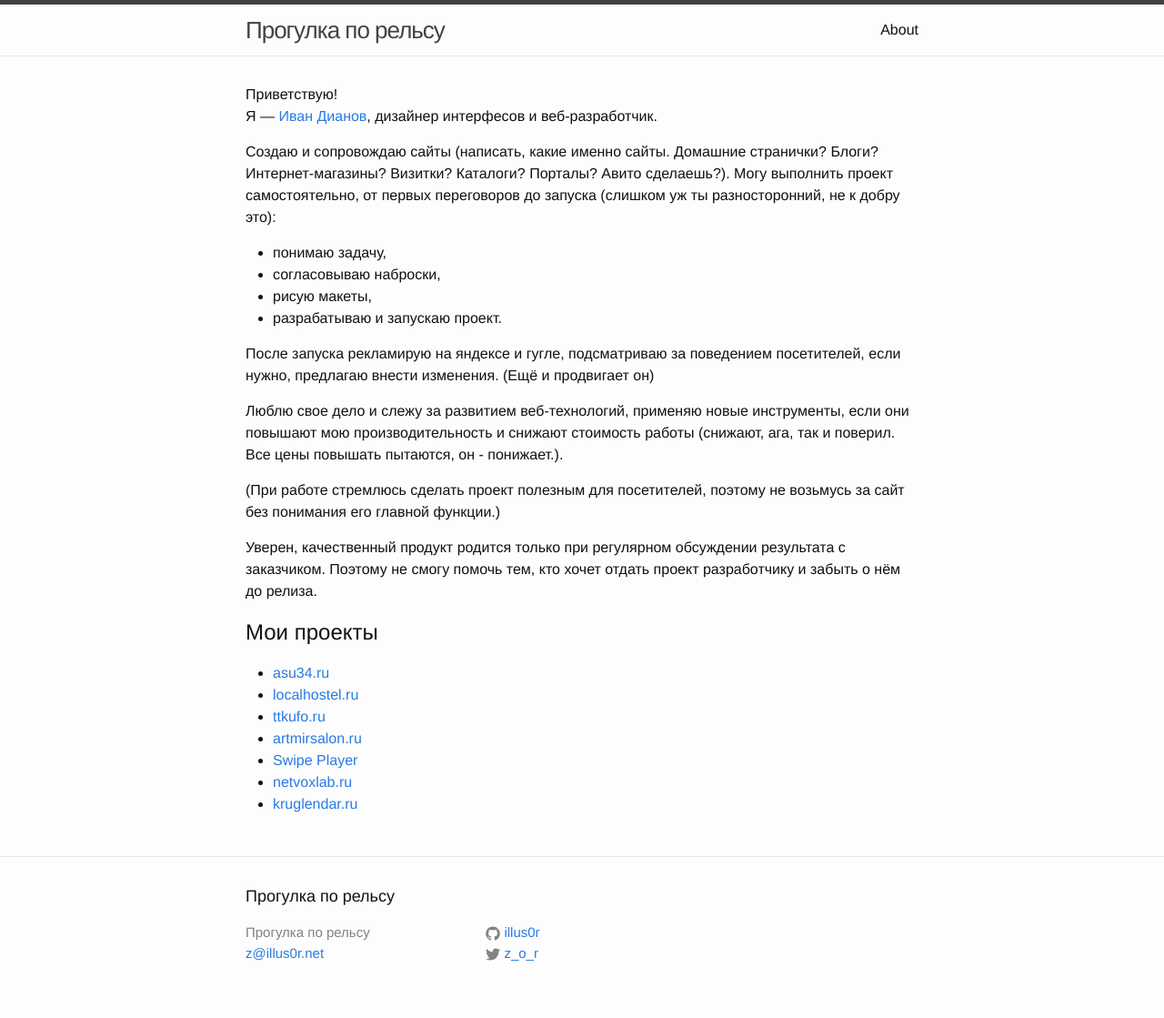
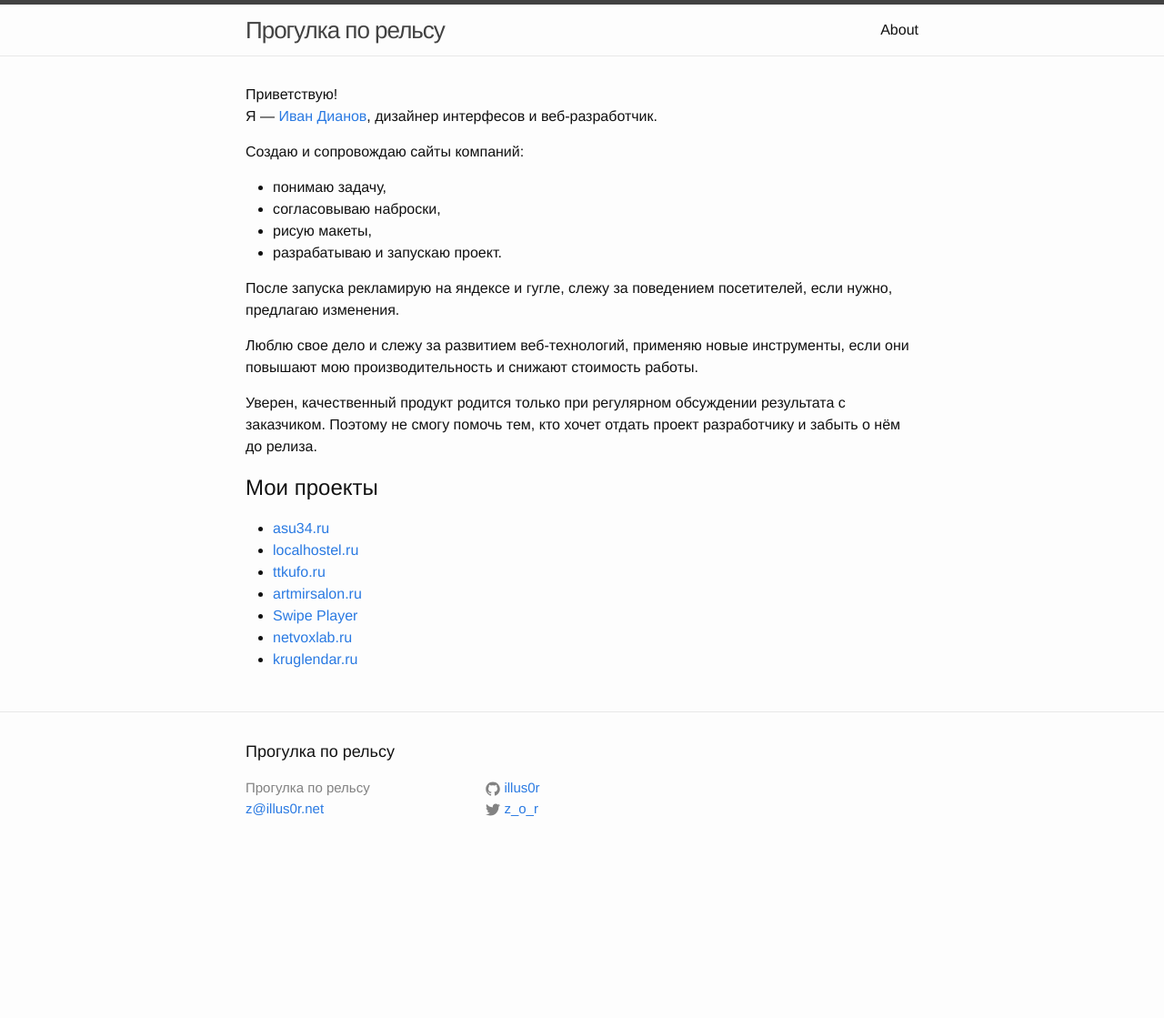
Before and after one commit to illus0r/dianov.org, a Jekyll site: the page built from index.md, in a window 1280 px wide. Shown: the whole page at 91% size. Built offline with Jekyll 4.4.1, drawn with Linux system fonts in a browser that asks for light colours; after the commit the page ends 960 px from its top, so only the background shows below that.

Commit message:
Updated index.md

```diff
--- a/index.md
+++ b/index.md
@@ -6,18 +6,16 @@ published: true
 Приветствую!<br/>
 Я — [Иван Дианов](http://vk.com/illus0r), дизайнер интерфесов и веб-разработчик.
 
-Создаю и сопровождаю сайты (написать, какие именно сайты. Домашние странички? Блоги? Интернет-магазины? Визитки? Каталоги? Порталы? Авито сделаешь?). Могу выполнить проект самостоятельно, от первых переговоров до запуска (слишком уж ты разносторонний, не к добру это):
+Создаю и сопровождаю сайты компаний:
 
 * понимаю задачу,
 * согласовываю наброски,
 * рисую макеты,
 * разрабатываю и запускаю проект.
 
-После запуска рекламирую на яндексе и гугле, подсматриваю за поведением посетителей, если нужно, предлагаю внести изменения. (Ещё и продвигает он)
+После запуска рекламирую на яндексе и гугле, слежу за поведением посетителей, если нужно, предлагаю изменения.
 
-Люблю свое дело и слежу за развитием веб-технологий, применяю новые инструменты, если они повышают мою производительность и снижают стоимость работы (снижают, ага, так и поверил. Все цены повышать пытаются, он - понижает.).
-
-(При работе стремлюсь сделать проект полезным для посетителей, поэтому не возьмусь за сайт без понимания его главной функции.)
+Люблю свое дело и слежу за развитием веб-технологий, применяю новые инструменты, если они повышают мою производительность и снижают стоимость работы.
 
 Уверен, качественный продукт родится только при регулярном обсуждении результата с заказчиком. Поэтому не смогу помочь тем, кто хочет отдать проект разработчику и забыть о нём до релиза.
 
```
